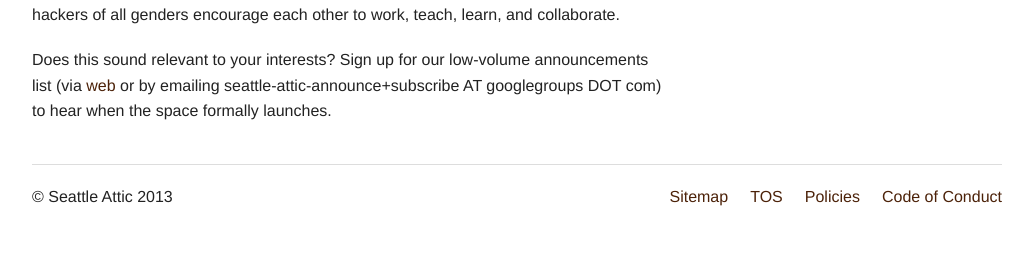
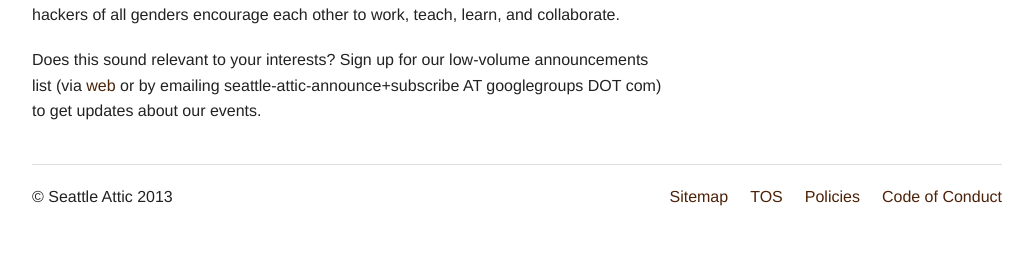
Before and after one commit to SeattleAttic/HedyNet, a Django app: page / in a window 1280 px wide. Shown: the part 533-800 px from the top of the page, without its empty margins (123-1156 px from the left). Run offline with Django 3.2, Linux system fonts and the light colour scheme; style sheets or scripts are compiled from the project's sources; some libraries are stand-ins or nearby versions.

Commit message:
We have launched; mailing list is now for news of our events.

```diff
--- a/HedyNet/templates/home.html
+++ b/HedyNet/templates/home.html
@@ -16,7 +16,7 @@
 <div class="flair"><img src="{{ STATIC_URL }}img/pioneer_building_front.png" height="300" width="500" alt="A picture of the stone front face of the historic Pioneer Building our space is located at, with trees framing the sides of the shot."></div>
 <p>We're building something new and cool in downtown Seattle - a feminist, woman-centered, and trans- and queer-inclusive space where tinkerers, makers, crafters, and hackers of all genders encourage each other to work, teach, learn, and collaborate.</p>
 
-<p>Does this sound relevant to your interests?  Sign up for our low-volume announcements list (via <a href="https://groups.google.com/forum/?fromgroups#!forum/seattle-attic-announce">web</a> or by emailing seattle-attic-announce+subscribe AT googlegroups DOT com) to hear when the space formally launches.</p>
+<p>Does this sound relevant to your interests?  Sign up for our low-volume announcements list (via <a href="https://groups.google.com/forum/?fromgroups#!forum/seattle-attic-announce">web</a> or by emailing seattle-attic-announce+subscribe AT googlegroups DOT com) to get updates about our events.</p>
 </div>
 </div>
 <div class="columns twitter large-4 small-12">
```
